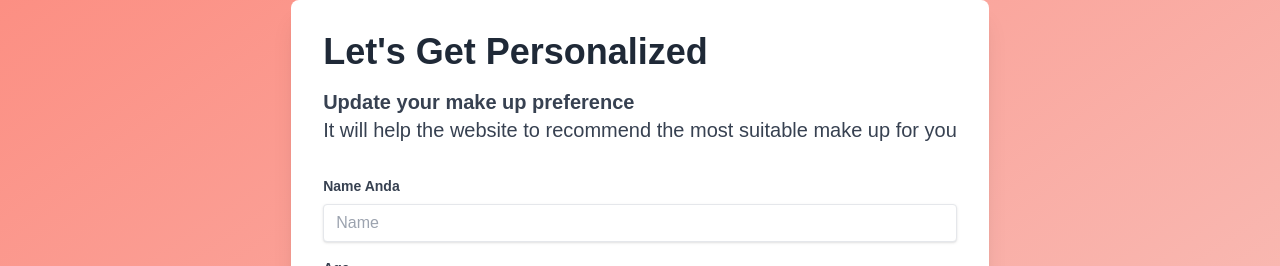
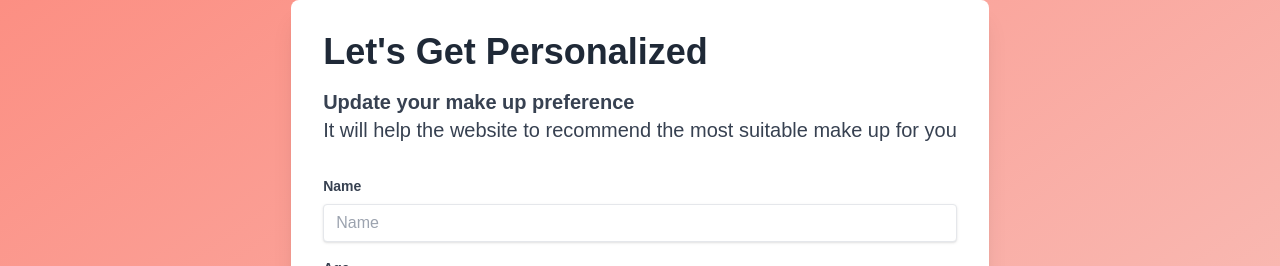
Before and after one commit to alisharmlan/portfolio, a Next.js app: page /GetPersonalized in a window 1280 px wide. Shown: the top 266 px of the page. Built offline with nearby package versions, Linux system fonts and the light colour scheme; no server answers.

Commit message:
buang anda

```diff
--- a/src/pages/GetPersonalized.tsx
+++ b/src/pages/GetPersonalized.tsx
@@ -62,7 +62,7 @@ const GetPersonalizedPage = () => {
           <h2 className="text-xl mb-8 text-gray-700">It will help the website to recommend the most suitable make up for you</h2>
           <div className="mb-4">
             <label className="block text-gray-700 text-sm font-semibold mb-2" htmlFor="Name">
-              Name Anda
+              Name
             </label>
             <input
               onChange={(e) => setName(e.target.value)}
```
